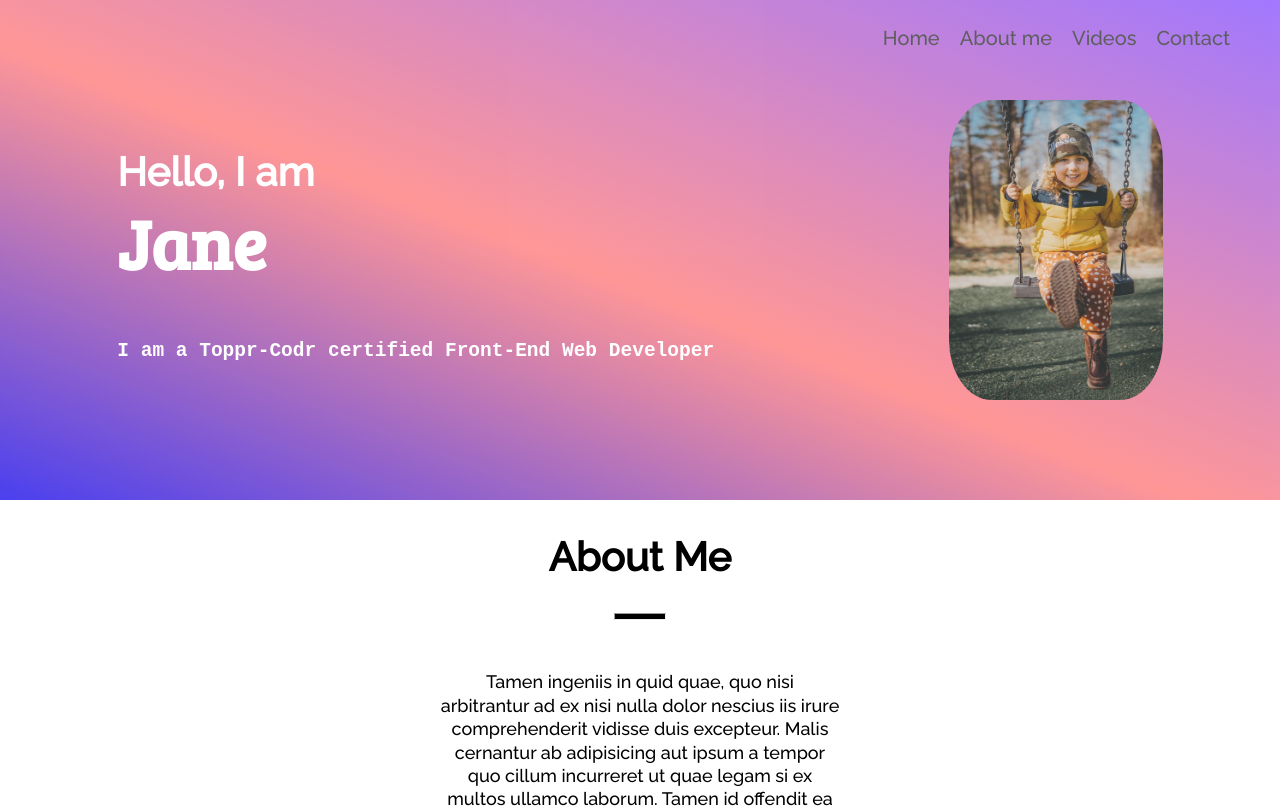
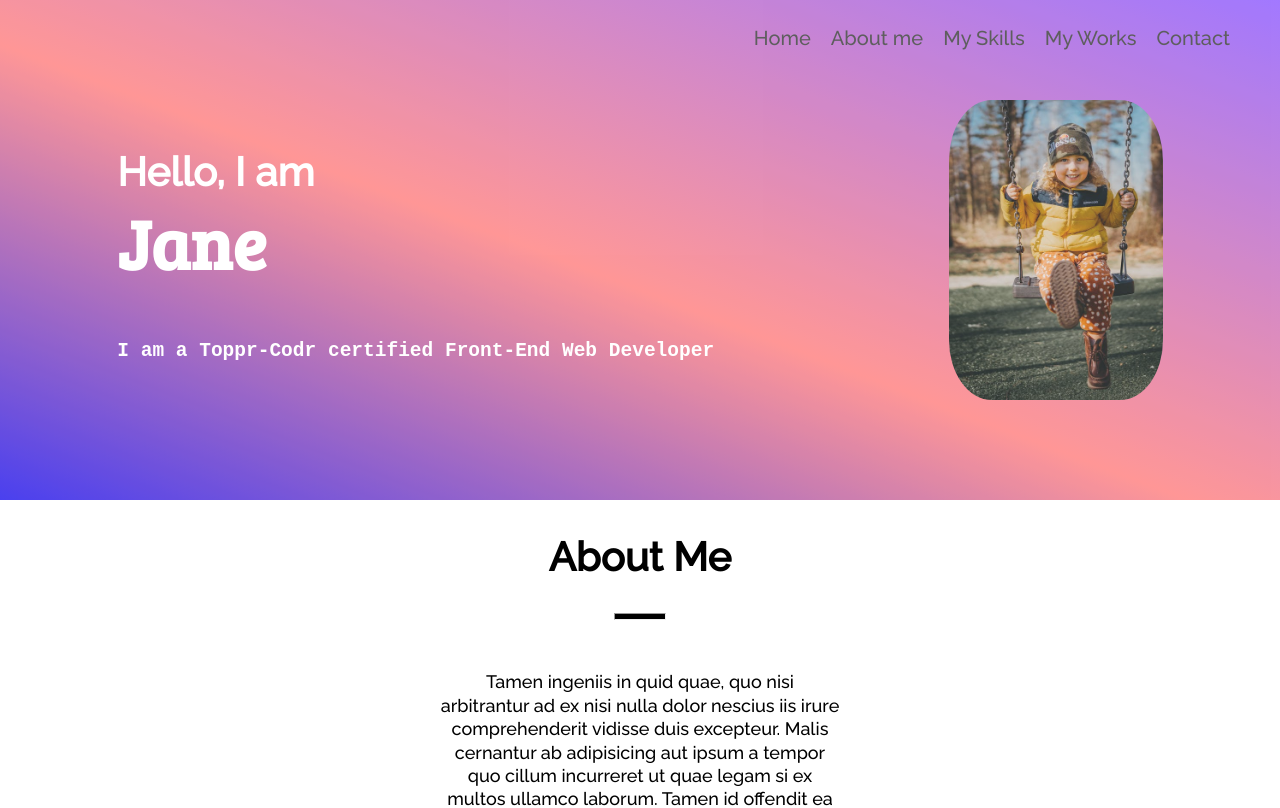
Before and after one commit to kushagra212008/protfolio, a plain HTML site: page index.html in a window 1280 px wide. Shown: the top 808 px of the page. Drawn offline with Linux system fonts and the light colour scheme.

Commit message:
Update index.html

```diff
--- a/index.html
+++ b/index.html
@@ -13,7 +13,8 @@
     <ul class="menu">
         <li><a href="#home">Home</a></li>
         <li><a href="#about">About me</a></li>
-        <li><a href="#videos">Videos</a></li>
+        <li><a href="#skills">My Skills</a></li>
+        <li><a href="#works">My Works</a></li>
         <li><a href="#contact">Contact</a></li>
     </ul>
     <header id="home" class="flex-container">
```
